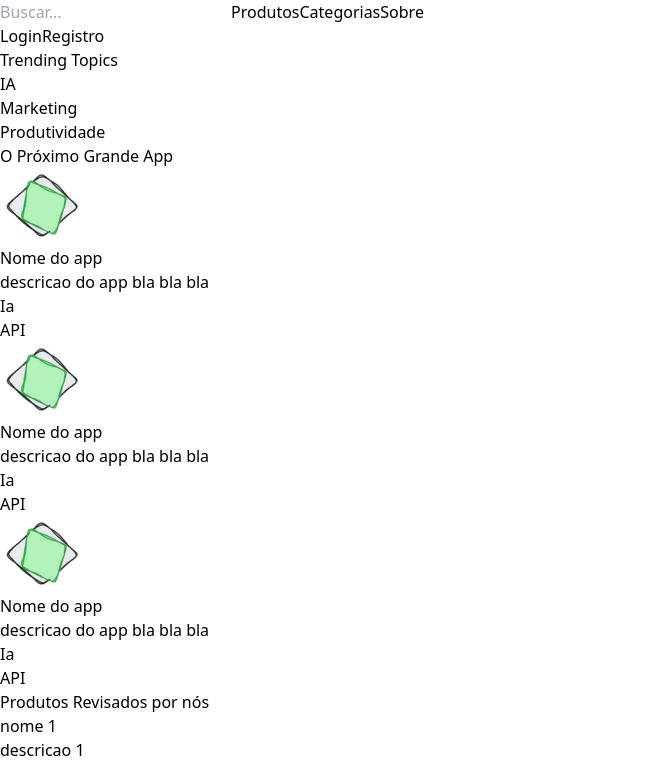
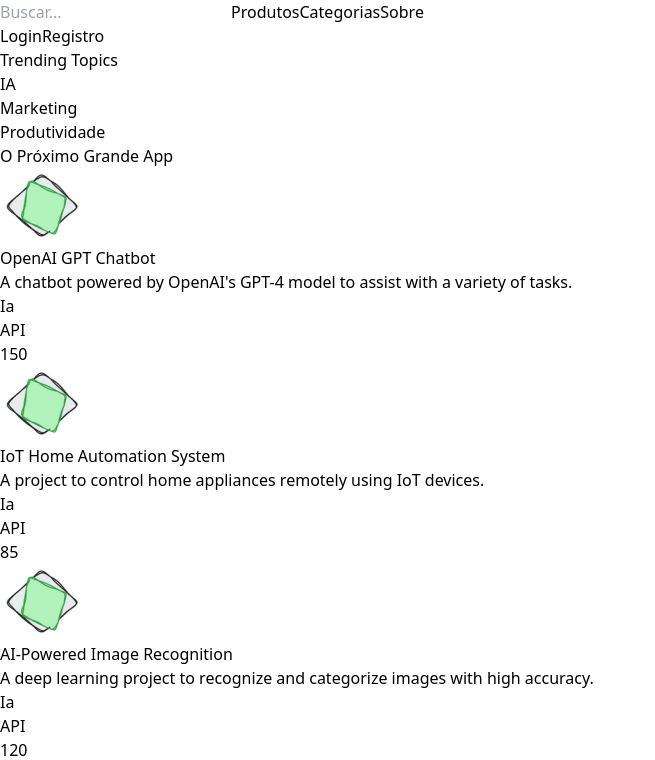
Before and after one commit to yuribodo/product-hunt-clone, a React (Vite) app: page / in a window 1280 px wide. Shown: the top 760 px of the page, without its empty margins (0-655 px from the left). Built offline with nearby package versions, Linux system fonts and the light colour scheme.

Commit message:
layout projects e get data do json

```diff
--- a/src/Components/ShowApss.tsx
+++ b/src/Components/ShowApss.tsx
@@ -1,55 +1,34 @@
-import image from '../../assets/Captura de tela 2024-05-24 174604.png'
+import React from 'react';
+import image from '../../assets/Captura de tela 2024-05-24 174604.png';
+import projects from '../../projects.json';
 
 const ShowApss = () => {
+  const projectsdata = projects;
+
   return (
     <div className="flex flex-col items-start p-10 mt-5">
-        <h1 className=" text-xl font-bold">O Próximo Grande App </h1>
+      <h1 className="text-xl font-bold">O Próximo Grande App</h1>
 
-            <div className="flex  ml-3 mt-6 items-start p-6">
+      {projectsdata.map((project) => (
+        <div key={project.id} className="flex w-full ml-3 mt-6 items-start p-6 border rounded-lg shadow-md">
           <div>
-                    <img src={image} alt="logo" />
+            <img src={image} alt="logo" className="w-16 h-16 object-cover" />
           </div>
-
-                <div>
-                    <h1 className=" text-lg font-semibold">Nome do app</h1>
-                    <p>descricao do app bla bla bla</p>
+          <div className="ml-4 flex-1">
+            <h1 className="text-lg font-semibold">{project.title}</h1>
+            <p>{project.description}</p>
             <div className="flex space-x-2">
               <p>Ia</p>
               <p>API</p>
             </div>
           </div>
-            </div>
-            <div className="flex  ml-3 mt-6 items-start p-6">
-                <div>
-                    <img src={image} alt="logo" />
-                </div>
-
-                <div>
-                    <h1 className=" text-lg font-semibold">Nome do app</h1>
-                    <p>descricao do app bla bla bla</p>
-                    <div className="flex space-x-2">
-                        <p>Ia</p>
-                        <p>API</p>
+          <div className="flex items-center border w-[40px] justify-center rounded border-black">
+            <p>{project.upvotes}</p>
           </div>
         </div>
+      ))}
     </div>
-            <div className="flex  ml-3 mt-6 items-start p-6">
-                <div>
-                    <img src={image} alt="logo" />
-                </div>
+  );
+};
 
-                <div>
-                    <h1 className=" text-lg font-semibold">Nome do app</h1>
-                    <p>descricao do app bla bla bla</p>
-                    <div className="flex space-x-2">
-                        <p>Ia</p>
-                        <p>API</p>
-                    </div>
-                </div>
-            </div>
-
-    </div>
-  )
-}
-
-export default ShowApss
+export default ShowApss;
```
Lines whose indentation alone changed are shown as unchanged.
